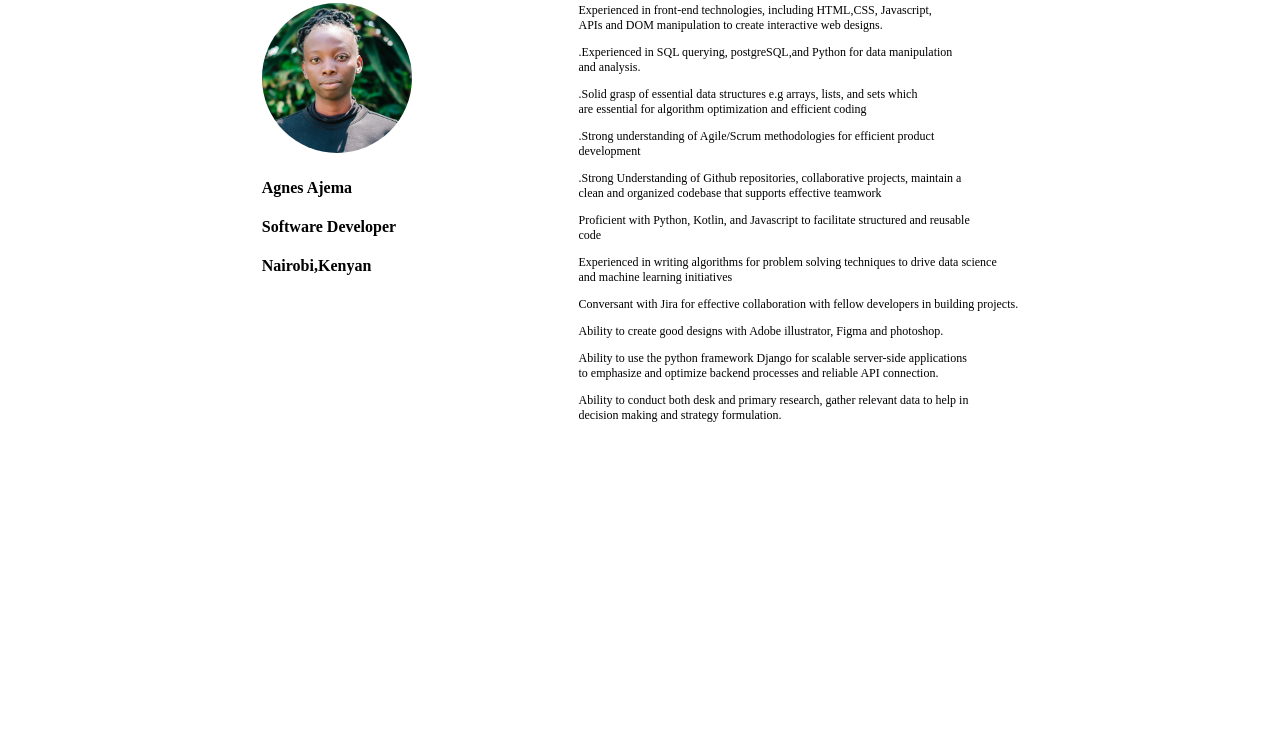
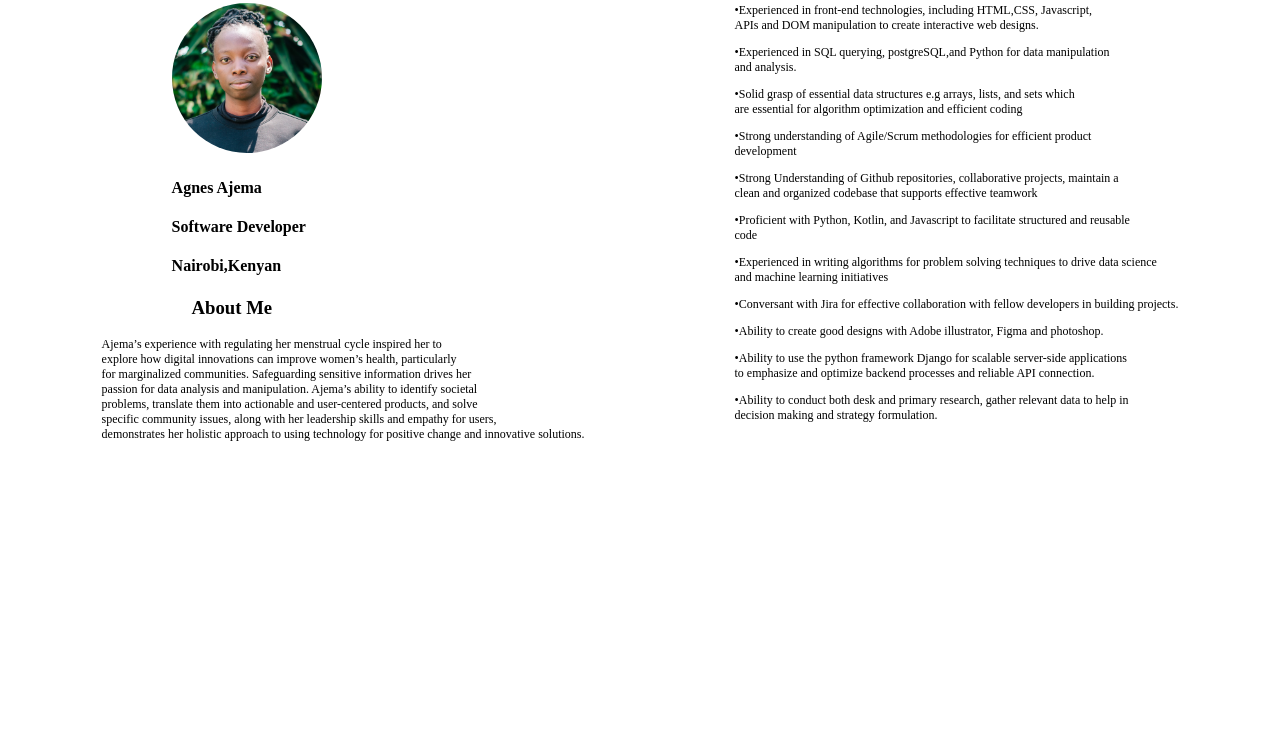
Before and after one commit to Agnes-Ajema/myportfolio, a plain HTML site: page index.html in a window 1280 px wide. Shown: the part 64-800 px from the top of the page. Drawn offline with Linux system fonts and the light colour scheme.

Commit message:
add changes

```diff
--- a/index.html
+++ b/index.html
@@ -9,31 +9,37 @@
 <body>
     <div id="defination">
     <div>
+        <div class="head">
         <h3>MY PORTFOLIO</h1>
         <img src="images/ajema.png" alt="Ajema pic">
         <h4>Agnes Ajema</h4>
         <h4>Software Developer</h4>
         <h4>Nairobi,Kenyan</h4>
+        <h3>About Me</h3>
     </div>
-    <!-- <div id="details">
-        <h4>Agnes Ajema</h4>
-        <h4>Software Developer</h4>
-        <h4>Nairobi,Kenyan</h4>
-    </div> -->
+        <p>Ajema’s experience with regulating her menstrual cycle inspired her to <br>
+            explore how digital innovations can improve women’s health, particularly  <br>
+            for marginalized communities. Safeguarding sensitive information drives her  <br>
+            passion for data analysis and manipulation. Ajema’s ability to identify societal <br>
+            problems, translate them into actionable and user-centered products, and solve <br>
+            specific community issues, along with her leadership skills and empathy for users, <br>
+            demonstrates her holistic approach to using technology for positive change and innovative solutions.</p>
+    </div>
+
 
 <div>
     <h3>SKILLS</h3>
-    <p>Experienced  in front-end  technologies, including HTML,CSS, Javascript, <br>APIs and DOM manipulation to create interactive web designs.</p>
-    <p>.Experienced in SQL querying, postgreSQL,and Python for data manipulation <br>and analysis. </p>
-    <p>.Solid grasp of essential data structures e.g arrays, lists, and sets which<br> are essential for algorithm optimization and efficient coding </p>
-    <p>.Strong understanding of Agile/Scrum methodologies for efficient product<br> development</p>
-    <p>.Strong Understanding of Github repositories, collaborative projects, maintain a<br> clean and organized codebase that supports effective teamwork</p>
-    <p>Proficient with Python, Kotlin, and Javascript to facilitate structured and reusable <br>code</p>
-    <p>Experienced in writing algorithms for problem solving techniques to drive data science <br>and machine learning initiatives</p>
-    <p>Conversant with Jira for effective collaboration with fellow developers in building projects.</p>
-    <p>Ability to create good designs with Adobe illustrator, Figma and photoshop.</p>
-    <p>Ability to use the python framework Django for scalable server-side applications<br> to emphasize and optimize backend processes and reliable API connection.</p>
-    <p>Ability to conduct both desk and primary research, gather relevant data to help in <br>decision making and strategy formulation.</p>
+    <p>	&#8226;Experienced  in front-end  technologies, including HTML,CSS, Javascript, <br>APIs and DOM manipulation to create interactive web designs.</p>
+    <p>	&#8226;Experienced in SQL querying, postgreSQL,and Python for data manipulation <br>and analysis. </p>
+    <p>	&#8226;Solid grasp of essential data structures e.g arrays, lists, and sets which<br> are essential for algorithm optimization and efficient coding </p>
+    <p>	&#8226;Strong understanding of Agile/Scrum methodologies for efficient product<br> development</p>
+    <p>	&#8226;Strong Understanding of Github repositories, collaborative projects, maintain a<br> clean and organized codebase that supports effective teamwork</p>
+    <p>	&#8226;Proficient with Python, Kotlin, and Javascript to facilitate structured and reusable <br>code</p>
+    <p>	&#8226;Experienced in writing algorithms for problem solving techniques to drive data science <br>and machine learning initiatives</p>
+    <p>	&#8226;Conversant with Jira for effective collaboration with fellow developers in building projects.</p>
+    <p>	&#8226;Ability to create good designs with Adobe illustrator, Figma and photoshop.</p>
+    <p>	&#8226;Ability to use the python framework Django for scalable server-side applications<br> to emphasize and optimize backend processes and reliable API connection.</p>
+    <p>	&#8226;Ability to conduct both desk and primary research, gather relevant data to help in <br>decision making and strategy formulation.</p>
 
 
 
--- a/style.css
+++ b/style.css
@@ -8,6 +8,9 @@ img{
     gap: 150px;
     justify-content: center;
 
+}
+.head{
+    margin-left: 70px;
 }
 #details{
     margin-top: 60px;
```
